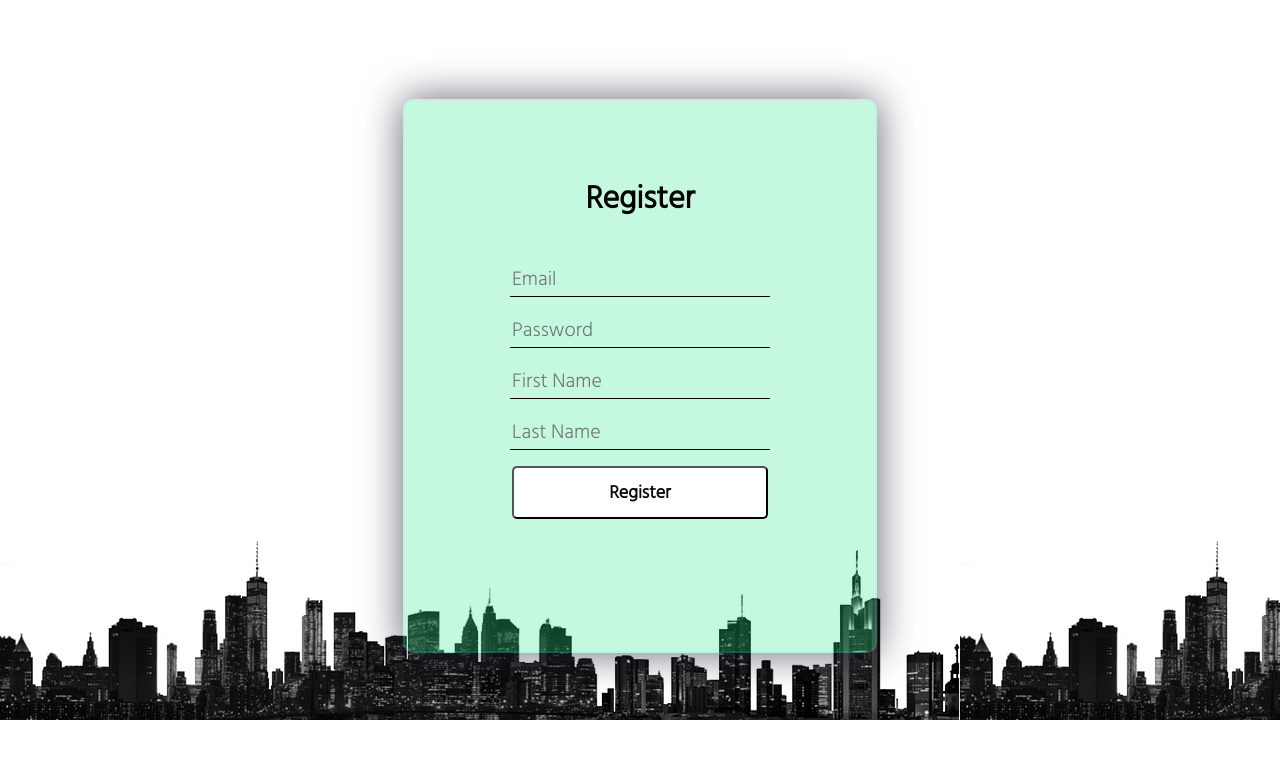
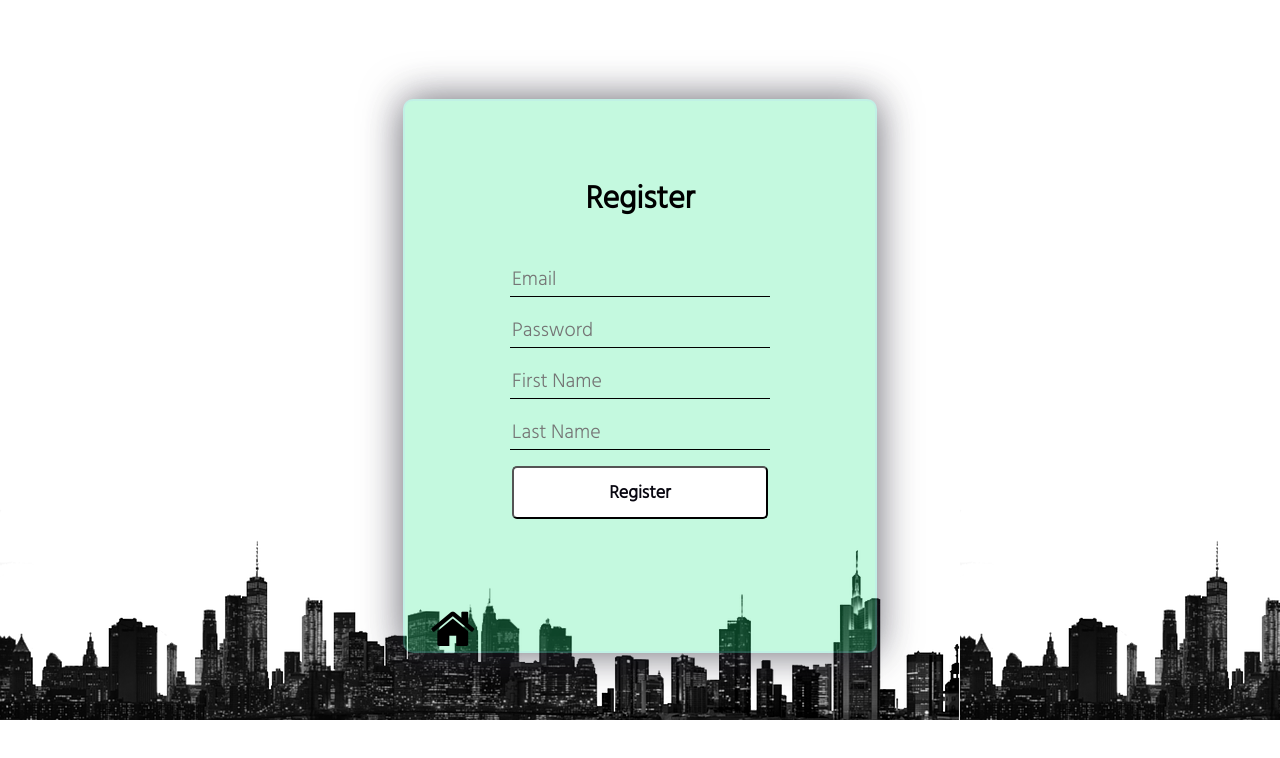
Before and after one commit to noavrd/Yahoo-Finance, a React (Create React App) app in the folder client/: page /register in a window 1280 px wide. Shown: the top 758 px of the page. Built offline with nearby package versions, Linux system fonts and the light colour scheme; no server answers.

Commit message:
add home button to register

```diff
--- a/client/src/App.css
+++ b/client/src/App.css
@@ -1,20 +1,11 @@
 body {
-  /* background-color: antiquewhite; */
   background-image: url('./city-2403422_960_720.png');
-  /* background-repeat: no-repeat; */
-  /* background-size: cover; */
-  /* background-color: black; */
-  /* background: linear-gradient(#0f0c29, #302b63, #24243e); */
-  /* background-color: #35413e; */
-
-  /* color: white; */
 }
 * {
   font-family: 'Hind Siliguri', sans-serif;
 }
 
 .input-register {
-  /* margin-left: 3vw; */
   font-size: 2.5vh;
   margin-top: 2vh;
   text-align: left;
@@ -22,7 +13,6 @@ body {
   background-color: transparent;
   border: none;
   border-bottom: 1px solid black;
-  color: gray;
 }
 .input-register:focus {
   outline: none;
@@ -117,7 +107,8 @@ body {
 #password {
   margin: 2vh 0;
 }
-.error-login {
+.error-login,
+.error-register {
   margin-top: 1vh;
   font-size: 2.2vh;
   height: 2.5vh;
@@ -172,6 +163,15 @@ a {
   font-size: 7vh;
   cursor: pointer;
 }
+.home {
+  position: absolute;
+  margin-top: 4vh;
+  left: 2vw;
+  background-color: transparent;
+  /* font-size: 7vh; */
+  cursor: pointer;
+  text-decoration: none;
+}
 .main {
   /* transform: translate(-50%, -50%); */
   top: 50%;
@@ -212,12 +212,9 @@ a {
   color: #f50e64;
 }
 .navbar {
-  /* display: inline; */
   background-color: transparent;
-  /* display: block; */
   margin-top: 1vh;
   margin-left: 1vw;
-  /* color: white; */
 }
 
 .user-name {
@@ -227,21 +224,19 @@ a {
   font-size: 3vh;
   background-color: transparent;
   display: block;
-  /* color: white; */
 }
-
+.sign-out-div {
+  text-align: left;
+}
 .sign-out {
   cursor: pointer;
   background-color: transparent;
   border: none;
   font-size: 2.5vh;
-  margin-left: -8vw;
   position: absolute;
-  /* color: white; */
 }
 .show-more {
   cursor: pointer;
   background-color: transparent;
   border: none;
-  /* color: white; */
 }
--- a/client/src/components/Logout.js
+++ b/client/src/components/Logout.js
@@ -11,7 +11,7 @@ export default function Logout() {
       });
   };
   return (
-    <div>
+    <div className="sign-out-div">
       <button onClick={signout} className="sign-out">
         Logout
       </button>
--- a/client/src/components/NavBar.js
+++ b/client/src/components/NavBar.js
@@ -6,7 +6,6 @@ export default function NavBar({ user }) {
   console.log(user);
   return (
     <div className="navbar">
-      {/* <span className="nav-headline">Finance</span> */}
       <button onClick={() => setClicked(!clicked)} className="user-name">
         {user.displayName}{' '}
         {clicked ? (
--- a/client/src/components/Register.js
+++ b/client/src/components/Register.js
@@ -58,7 +58,6 @@ export default function Register({ user }) {
   return (
     <div className="register">
       <div className="outside"> </div>
-
       <div className="inner-register">
         <h1>Register</h1>
         <input
@@ -97,7 +96,11 @@ export default function Register({ user }) {
           Register
         </button>
         {console.log(email)}
-        {error !== null && <div>{error}</div>}
+        <div className="error-register">{error !== null ? error : ' '}</div>
+        <br />
+        <Link to={'/'}>
+          <i className="fa fa-home fa-3x home" aria-hidden="true"></i>
+        </Link>
       </div>
     </div>
   );
```
